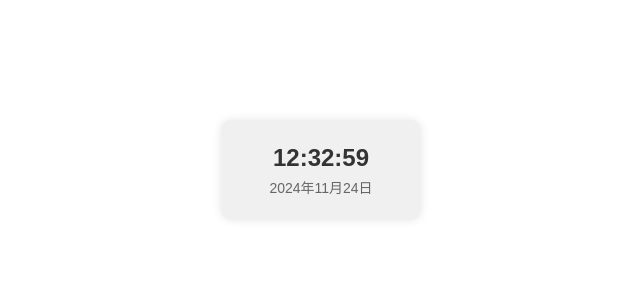
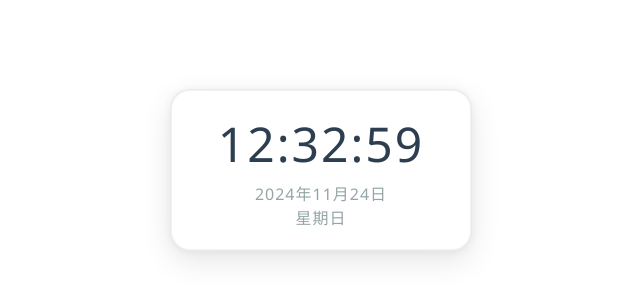
Before and after one commit to avicik/test, a plain HTML site: page index.html in a window 1280 px wide. Shown: the part 230-530 px from the top of the page, without its empty margins (319-959 px from the left). Drawn offline with Linux system fonts and the light colour scheme.

Commit message:
更新时钟样式：添加星期显示，优化界面交互

```diff
--- a/index.html
+++ b/index.html
@@ -10,6 +10,7 @@
     <div class="clock">
         <div class="time">00:00:00</div>
         <div class="date">2024年1月1日</div>
+        <div class="weekday">星期一</div>
     </div>
     <script src="script.js"></script>
 </body>
--- a/script.js
+++ b/script.js
@@ -12,6 +12,11 @@ function updateClock() {
     const month = now.getMonth() + 1;
     const day = now.getDate();
     document.querySelector('.date').textContent = `${year}年${month}月${day}日`;
+
+    // 更新周几
+    const weekdays = ['日', '一', '二', '三', '四', '五', '六'];
+    const weekday = weekdays[now.getDay()];
+    document.querySelector('.weekday').textContent = `星期${weekday}`;
 }
 
 // 初始化时钟
--- a/style.css
+++ b/style.css
@@ -4,30 +4,61 @@ body {
     display: flex;
     justify-content: center;
     align-items: center;
-    background-color: #fff;
+    background-color: #ffffff;
+    font-family: 'Segoe UI', Arial, sans-serif;
 }
 
 .clock {
-    width: 200px;
-    height: 100px;
-    background-color: #f0f0f0;
-    border-radius: 10px;
+    width: 300px;
+    height: 160px;
+    background-color: #ffffff;
+    border-radius: 20px;
     display: flex;
     flex-direction: column;
     justify-content: center;
     align-items: center;
-    box-shadow: 0 0 10px rgba(0, 0, 0, 0.1);
-    font-family: Arial, sans-serif;
+    box-shadow:
+        0 10px 30px rgba(0, 0, 0, 0.1),
+        0 1px 8px rgba(0, 0, 0, 0.05),
+        inset 0 0 0 1px rgba(0, 0, 0, 0.05);
+    transition: all 0.3s ease;
+    border: 1px solid rgba(0, 0, 0, 0.08);
+    user-select: none;
+    pointer-events: none;
+    -webkit-user-select: none;
+    -moz-user-select: none;
+    -ms-user-select: none;
+}
+
+.clock:hover {
+    transform: translateY(-5px);
+    box-shadow:
+        0 15px 40px rgba(0, 0, 0, 0.15),
+        0 5px 15px rgba(0, 0, 0, 0.08),
+        inset 0 0 0 1px rgba(0, 0, 0, 0.05);
 }
 
 .time {
-    font-size: 24px;
-    font-weight: bold;
-    color: #333;
+    font-size: 48px;
+    font-weight: 300;
+    color: #2c3e50;
+    margin-bottom: 5px;
+    letter-spacing: 2px;
+    cursor: default;
 }
 
 .date {
-    font-size: 14px;
-    color: #666;
-    margin-top: 5px;
+    font-size: 16px;
+    color: #95a5a6;
+    font-weight: 400;
+    letter-spacing: 1px;
+    cursor: default;
 }
+
+.weekday {
+    font-size: 16px;
+    color: #95a5a6;
+    font-weight: 400;
+    letter-spacing: 1px;
+    cursor: default;
+}
```
